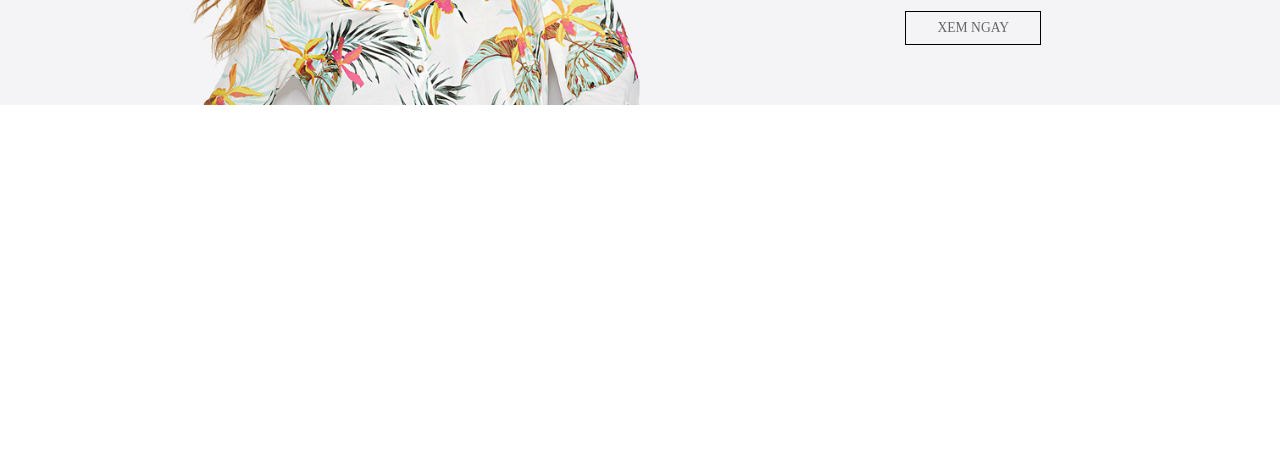
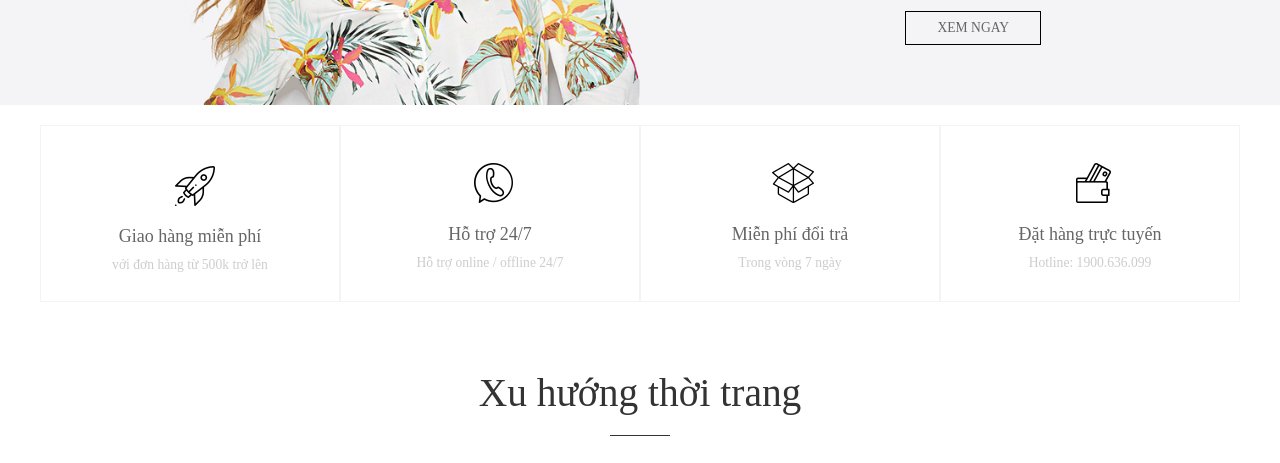
Before and after one commit to vannguyengithub/instyle-fashion, a website: page index.html in a window 1280 px wide. Shown: the part 1445-1908 px from the top of the page. Before the commit the page ends 1550 px from the top, so only its background shows below. Drawn offline with nearby package versions, Linux system fonts and the light colour scheme.

Commit message:
[inex] jhl

```diff
--- a/index.html
+++ b/index.html
@@ -259,10 +259,79 @@
         </section>
 
         <section class="s-services">
-            <div >
-
+            <div class="grid wide">
+                <div class="row no-gutters">
+                    <div class="col l-3 m-3 c-6">
+                        <div class="s-services__box">
+                            <div class="s-services__img">
+                                <img src="./assets/img/vice_item_1.png" alt="">
+                            </div>
+                            <div class="s-services__text">
+                                <div class="s-services__title">
+                                    Giao hàng miễn phí
+                                </div>
+                                <div class="s-services__desc">
+                                    với đơn hàng từ 500k trở lên
+                                </div>
+                            </div>
+                        </div>
+                    </div>
+                    <div class="col l-3 m-3 c-6">
+                        <div class="s-services__box">
+                            <div class="s-services__img">
+                                <img src="./assets/img/vice_item_2.png" alt="">
+                            </div>
+                            <div class="s-services__text">
+                                <div class="s-services__title">
+                                    Hỗ trợ 24/7
+                                </div>
+                                <div class="s-services__desc">
+                                    Hỗ trợ online / offline 24/7
+                                </div>
+                            </div>
+                        </div>
+                    </div>
+                    <div class="col l-3 m-3 c-6">
+                        <div class="s-services__box">
+                            <div class="s-services__img">
+                                <img src="./assets/img/vice_item_3.png" alt="">
+                            </div>
+                            <div class="s-services__text">
+                                <div class="s-services__title">
+                                    Miễn phí đổi trả
+                                </div>
+                                <div class="s-services__desc">
+                                    Trong vòng 7 ngày
+                                </div>
+                            </div>
+                        </div>
+                    </div>
+                    <div class="col l-3 m-3 c-6">
+                        <div class="s-services__box">
+                            <div class="s-services__img">
+                                <img src="./assets/img/vice_item_4.png" alt="">
+                            </div>
+                            <div class="s-services__text">
+                                <div class="s-services__title">
+                                    Đặt hàng trực tuyến
+                                </div>
+                                <div class="s-services__desc">
+                                    Hotline: 1900.636.099
+                                </div>
+                            </div>
+                        </div>
+                    </div>
+                </div>
             </div>
         </section>
+
+        <div class="heading">
+            <h2 class="heading__site">
+                <a href="#">
+                    Xu hướng thời trang
+                </a>
+            </h2>
+        </div>
 
     <script src="https://ajax.googleapis.com/ajax/libs/jquery/3.5.1/jquery.min.js"></script>
     <script src="./assets/js/slick.min.js"></script>
--- a/sass/components/_c-menu.scss
+++ b/sass/components/_c-menu.scss
@@ -7,11 +7,13 @@
         list-style: none;
         padding: 2rem 0 3rem 0;
         transition: all 0.5;
+
         @include sp{
             flex-direction: column;
             width: 100%;
             text-align: left;
-            opacity: 0;
+            // opacity: 0;
+            display: none;
             background-color: white;
             align-items: stretch;
             position: fixed;
@@ -25,13 +27,15 @@
             &.is_active{
                 opacity: 1;
                 z-index: 11;
+                display: block;
             }
         }
         @include tb{
             flex-direction: column;
             width: 100%;
             text-align: left;
-            opacity: 0;
+            // opacity: 0;
+            display: none;
             background-color: white;
             align-items: stretch;
             position: fixed;
@@ -45,6 +49,7 @@
             &.is_active{
                 opacity: 1;
                 z-index: 11;
+                display: block;
             }
         }
 
--- /dev/null
+++ b/sass/components/_s-services.scss
@@ -0,0 +1,37 @@
+.s-services {
+    padding: 3rem 0;
+
+    &__box {
+        text-align: center;
+        border: 1px solid #f4f4f7;
+        padding: 4rem 1.5rem;
+        height: 100%;
+        transition: all .5s ease;
+
+        &:hover {
+            background-color: #F4F4F7
+        }
+    }
+    &__title {
+        font-size: 18px;
+        font-weight: 500;
+        margin: 10px 0;
+        color: #666;
+    }
+    &__desc {
+        font-size: 2rem;
+        color: #4444;
+    }
+
+    &__box:hover &__title {
+        transform: scale(1.1);
+        transition: all .4s;
+    }
+
+    &__box:hover &__img {
+        opacity: 0.4;
+        transition: all .4s;
+    }
+
+
+}
--- a/sass/main.scss
+++ b/sass/main.scss
@@ -11,3 +11,4 @@
 @import './pages/home';
 @import './components/s-product';
 @import './components/s-banner';
+@import './components/s-services';
```
Also changed, not shown: assets/css/style.css, assets/img/vice_item_1.png (added), assets/img/vice_item_2.png (added), assets/img/vice_item_3.png (added), assets/img/vice_item_4.png (added).
